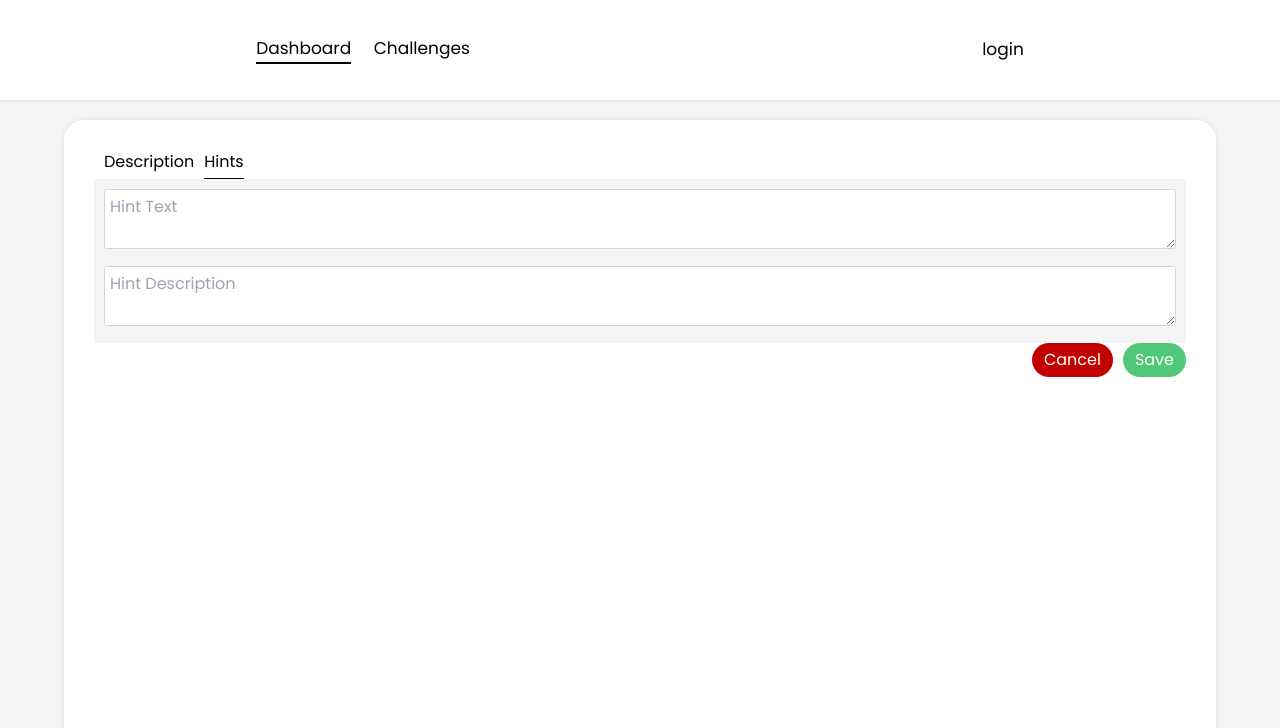
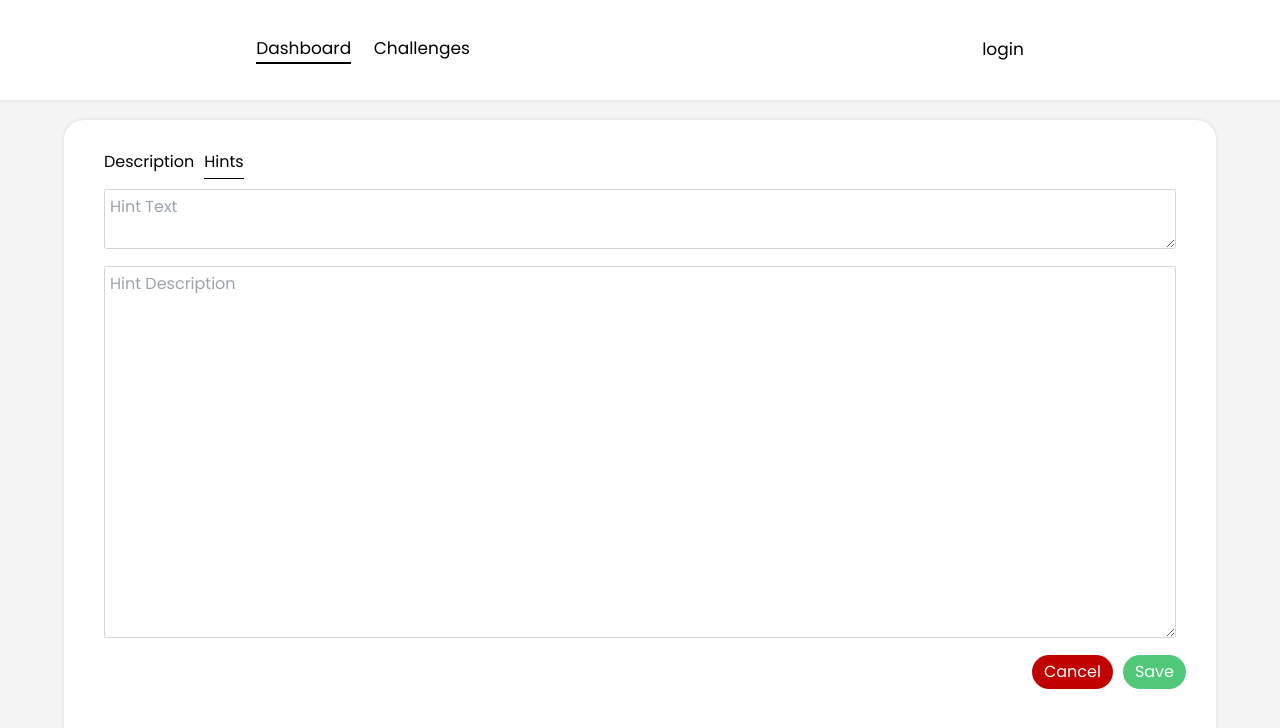
Before and after one commit to gkibria121/challenge-forum, a Next.js app: page /dashboard/challenges/add in a window 1280 px wide. Both pictures are taken after a click on the button "Hints". Shown: the top 728 px of the page. Built offline with nearby package versions, Linux system fonts and the light colour scheme.

Commit message:
style hints

```diff
--- a/app/dashboard/challenges/add/HintEditor.jsx
+++ b/app/dashboard/challenges/add/HintEditor.jsx
@@ -13,7 +13,7 @@ const HintEditor = ({ isActive }) => {
   };
 
   return (
-    <div className={`tab ${isActive ? "tab--active bg-gray-100 p-4 rounded" : ""}`}>
+    <div className={`tab ${isActive ? "tab--active   p-4 rounded" : ""}`}>
       <textarea
         className="w-full p-2 mb-4 border border-gray-300 rounded focus:outline-none focus:ring-2 focus:ring-blue-500"
         placeholder="Hint Text"
@@ -24,6 +24,7 @@ const HintEditor = ({ isActive }) => {
         className="w-full p-2 border border-gray-300 rounded focus:outline-none focus:ring-2 focus:ring-blue-500"
         placeholder="Hint Description"
         value={hints.description}
+        rows={15}
         onChange={handleDescriptionChange}
       ></textarea>
     </div>
```
